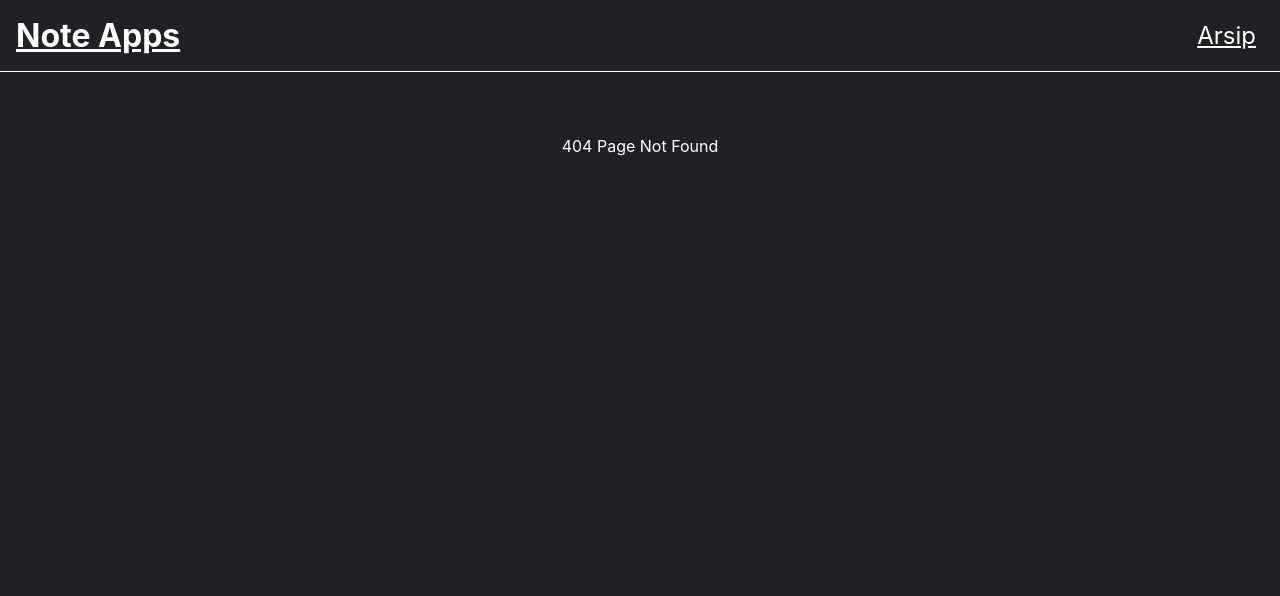
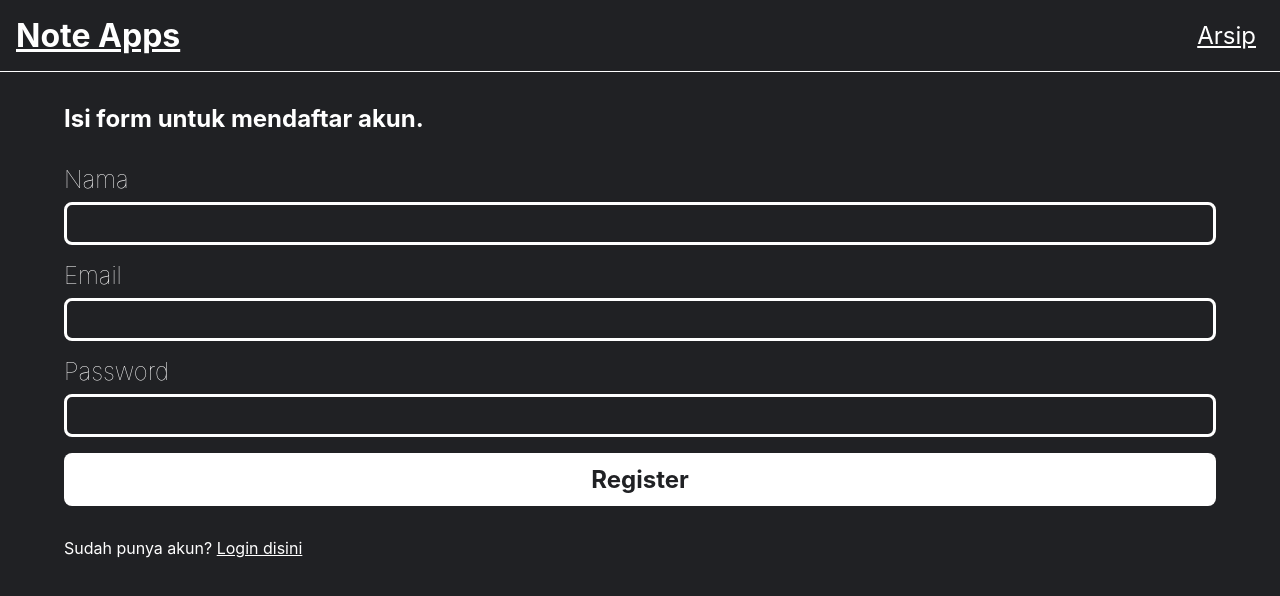
Before and after one commit to rusdiahamid/note-app, a React (Vite) app: page /register in a window 1280 px wide. Before the commit this address had no page. Shown: the top 596 px of the page. Built offline with nearby package versions, Linux system fonts and the light colour scheme.

Commit message:
sudah buat halaman register & login

```diff
--- a/src/App.jsx
+++ b/src/App.jsx
@@ -4,6 +4,8 @@ import AddNewPage from './pages/AddNewPage';
 import HomePage from './pages/HomePage';
 import ArchivePage from './pages/ArchivePage';
 import NotFound from './pages/NotFound';
+import RegisterPage from './pages/RegisterPage';
+import LoginPage from './pages/LoginPage';
 
 function App() {
   return (
@@ -23,6 +25,14 @@ function App() {
         </header>
         <main>
           <Routes>
+            <Route
+              path="/register"
+              element={<RegisterPage />}
+            />
+            <Route
+              path="/login"
+              element={<LoginPage />}
+            />
             <Route
               path="/"
               element={<HomePage />}
--- /dev/null
+++ b/src/hook/useInput.js
@@ -0,0 +1,13 @@
+import { useState } from 'react';
+
+function useInput(defaultValue = '') {
+  const [value, setValue] = useState(defaultValue);
+
+  const onValueChangeHandler = (event) => {
+    setValue(event.target.value);
+  };
+
+  return [value, onValueChangeHandler];
+}
+
+export default useInput;
--- /dev/null
+++ b/src/pages/LoginPage.jsx
@@ -0,0 +1,55 @@
+import { Link } from 'react-router-dom';
+import useInput from '../hook/useInput';
+import { login } from '../utils/api';
+
+const LoginPage = () => {
+  const [email, onEmailChange] = useInput('');
+  const [password, onPasswordChange] = useInput('');
+
+  const submitHandler = async (e) => {
+    e.preventDefault();
+
+    try {
+      const data = {
+        email,
+        password,
+      };
+      await login(data);
+    } catch (e) {
+      console.log(e);
+    }
+  };
+
+  return (
+    <section className="login-page">
+      <h2>Yuk, login untuk menggunakan aplikasi</h2>
+      <form
+        onSubmit={submitHandler}
+        className="input-login"
+      >
+        <label htmlFor="email">Email</label>
+        <input
+          type="text"
+          id="email"
+          value={email}
+          onChange={onEmailChange}
+          required
+        />
+        <label htmlFor="password">Password</label>
+        <input
+          type="text"
+          id="password"
+          value={password}
+          onChange={onPasswordChange}
+          required
+        />
+        <button type="submit">Login</button>
+      </form>
+      <p>
+        Belum punya akun? <Link to="/register">Daftar disini</Link>
+      </p>
+    </section>
+  );
+};
+
+export default LoginPage;
--- /dev/null
+++ b/src/pages/RegisterPage.jsx
@@ -0,0 +1,70 @@
+import { Link } from 'react-router-dom';
+import useInput from '../hook/useInput';
+import { register } from '../utils/api';
+
+const RegisterPage = () => {
+  const [name, onNameChange] = useInput('');
+  const [email, onEmailChange] = useInput('');
+  const [password, onPasswordChange] = useInput('');
+
+  const submitHandler = async (e) => {
+    e.preventDefault();
+
+    try {
+      const data = {
+        name,
+        email,
+        password,
+      };
+      await register(data);
+    } catch (e) {
+      console.log(e);
+    }
+  };
+
+  return (
+    <section className="register-page">
+      <h2>Isi form untuk mendaftar akun.</h2>
+      <form
+        onSubmit={submitHandler}
+        className="input-register"
+      >
+        <label htmlFor="name">Nama</label>
+        <input
+          type="text"
+          id="name"
+          value={name}
+          onChange={onNameChange}
+          required
+        />
+        <label htmlFor="email">Email</label>
+        <input
+          type="text"
+          id="email"
+          value={email}
+          onChange={onEmailChange}
+          required
+        />
+        <label htmlFor="email">Password</label>
+        <input
+          type="text"
+          id="password"
+          value={password}
+          onChange={onPasswordChange}
+          required
+        />
+        {/* <label htmlFor="confirm-password">Confirm Password</label>
+        <input
+          type="text"
+          id="confirm-password"
+        /> */}
+        <button type="submit">Register</button>
+      </form>
+      <p>
+        Sudah punya akun? <Link to="/login">Login disini</Link>
+      </p>
+    </section>
+  );
+};
+
+export default RegisterPage;
--- /dev/null
+++ b/src/utils/api.js
@@ -0,0 +1,178 @@
+const BASE_URL = 'https://notes-api.dicoding.dev/v1';
+
+function getAccessToken() {
+  return localStorage.getItem('accessToken');
+}
+
+function putAccessToken(accessToken) {
+  return localStorage.setItem('accessToken', accessToken);
+}
+
+async function fetchWithToken(url, options = {}) {
+  return fetch(url, {
+    ...options,
+    headers: {
+      ...options.headers,
+      Authorization: `Bearer ${getAccessToken()}`,
+    },
+  });
+}
+
+async function login({ email, password }) {
+  const response = await fetch(`${BASE_URL}/login`, {
+    method: 'POST',
+    headers: {
+      'Content-Type': 'application/json',
+    },
+    body: JSON.stringify({ email, password }),
+  });
+
+  const responseJson = await response.json();
+
+  console.log(responseJson)
+
+  if (responseJson.status !== 'success') {
+    alert(responseJson.message);
+    return { error: true, data: null };
+  }
+
+  return { error: false, data: responseJson.data };
+}
+
+async function register({ name, email, password }) {
+  const response = await fetch(`${BASE_URL}/register`, {
+    method: 'POST',
+    headers: {
+      'Content-Type': 'application/json',
+    },
+    body: JSON.stringify({ name, email, password }),
+  });
+
+  const responseJson = await response.json();
+
+  if (responseJson.status !== 'success') {
+    alert(responseJson.message);
+    return { error: true };
+  }
+
+  return { error: false };
+}
+
+async function getUserLogged() {
+  const response = await fetchWithToken(`${BASE_URL}/users/me`);
+  const responseJson = await response.json();
+
+  if (responseJson.status !== 'success') {
+    return { error: true, data: null };
+  }
+
+  return { error: false, data: responseJson.data };
+}
+
+async function addNote({ title, body }) {
+  const response = await fetchWithToken(`${BASE_URL}/notes`, {
+    method: 'POST',
+    headers: {
+      'Content-Type': 'application/json',
+    },
+    body: JSON.stringify({ title, body }),
+  });
+
+  const responseJson = await response.json();
+
+  if (responseJson.status !== 'success') {
+    return { error: true, data: null };
+  }
+
+  return { error: false, data: responseJson.data };
+}
+
+async function getActiveNotes() {
+  const response = await fetchWithToken(`${BASE_URL}/notes`);
+  const responseJson = await response.json();
+
+  if (responseJson.status !== 'success') {
+    return { error: true, data: null };
+  }
+
+  return { error: false, data: responseJson.data };
+}
+
+async function getArchivedNotes() {
+  const response = await fetchWithToken(`${BASE_URL}/notes/archived`);
+  const responseJson = await response.json();
+
+  if (responseJson.status !== 'success') {
+    return { error: true, data: null };
+  }
+
+  return { error: false, data: responseJson.data };
+}
+
+async function getNote(id) {
+  const response = await fetchWithToken(`${BASE_URL}/notes/${id}`);
+  const responseJson = await response.json();
+
+  if (responseJson.status !== 'success') {
+    return { error: true, data: null };
+  }
+
+  return { error: false, data: responseJson.data };
+}
+
+async function archiveNote(id) {
+  const response = await fetchWithToken(`${BASE_URL}/notes/${id}/archive`, {
+    method: 'POST',
+  });
+
+  const responseJson = await response.json();
+
+  if (responseJson.status !== 'success') {
+    return { error: true, data: null };
+  }
+
+  return { error: false, data: responseJson.data };
+}
+
+async function unarchiveNote(id) {
+  const response = await fetchWithToken(`${BASE_URL}/notes/${id}/unarchive`, {
+    method: 'POST',
+  });
+
+  const responseJson = await response.json();
+
+  if (responseJson.status !== 'success') {
+    return { error: true, data: null };
+  }
+
+  return { error: false, data: responseJson.data };
+}
+
+async function deleteNote(id) {
+  const response = await fetchWithToken(`${BASE_URL}/notes/${id}`, {
+    method: 'DELETE',
+  });
+
+  const responseJson = await response.json();
+
+  if (responseJson.status !== 'success') {
+    return { error: true, data: null };
+  }
+
+  return { error: false, data: responseJson.data };
+}
+
+export {
+  getAccessToken,
+  putAccessToken,
+  login,
+  register,
+  getUserLogged,
+  addNote,
+  getActiveNotes,
+  getArchivedNotes,
+  getNote,
+  archiveNote,
+  unarchiveNote,
+  deleteNote,
+};
```
